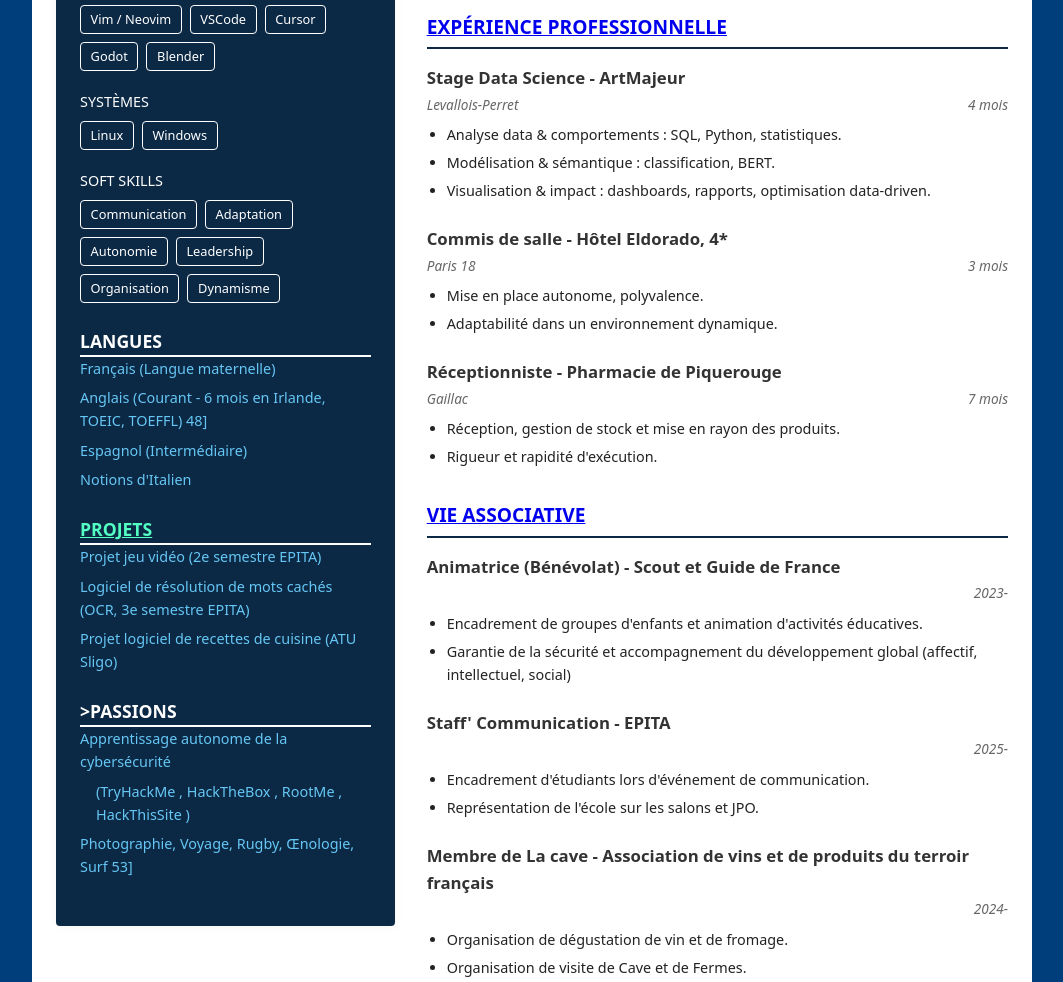
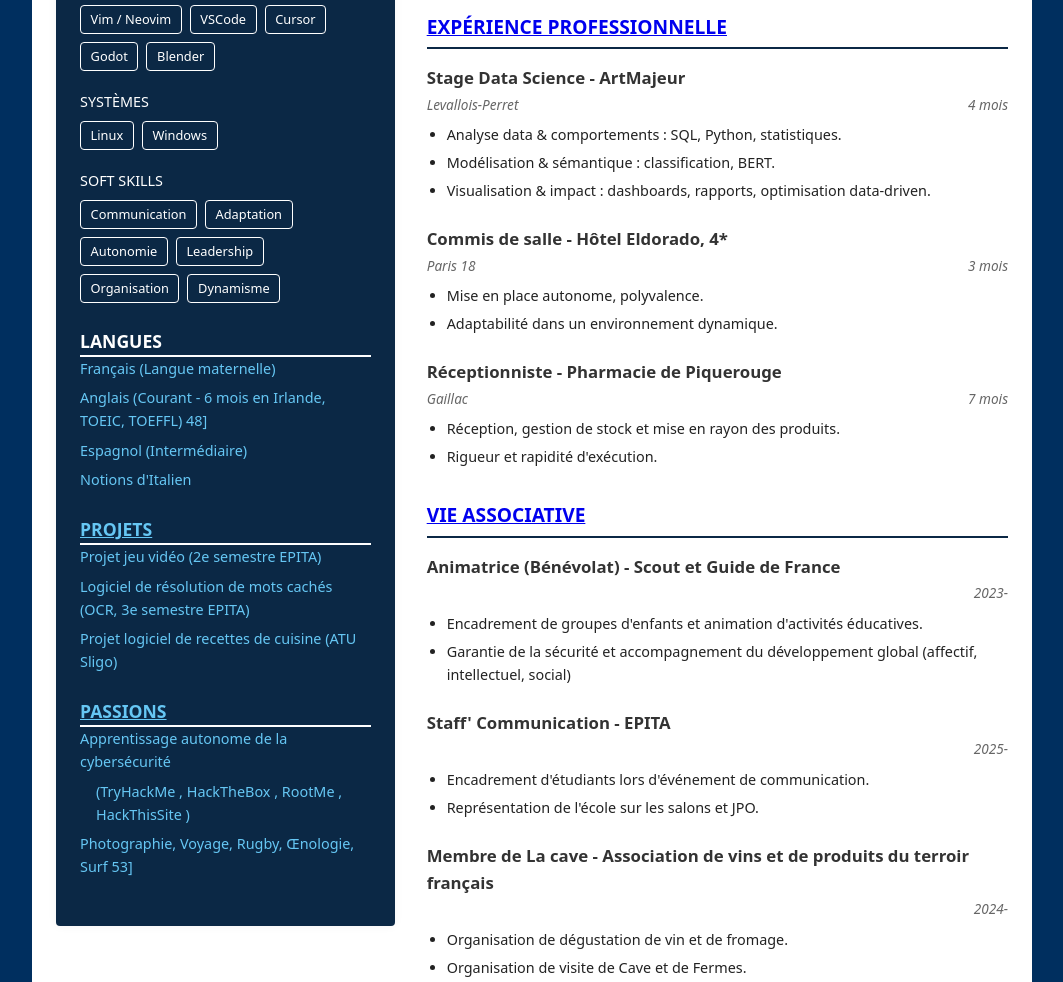
Before and after one commit to CeliaBocage/CeliaBocage.github.io, a plain HTML site: page index.html in a window 1280 px wide. Shown: the part 752-1734 px from the top of the page, without its empty margins (108-1171 px from the left). Drawn offline with Linux system fonts and the light colour scheme.

Commit message:
recalibrage esthetique

```diff
--- a/assets/css/style.css
+++ b/assets/css/style.css
@@ -7,7 +7,7 @@
 
 body {
   font-family: system-ui, -apple-system, BlinkMacSystemFont, "Segoe UI", sans-serif;
-  background: #003d7b; /* CHANGÉ : Fond bleu foncé pour tout le corps */
+  background: #002f5f; /* CHANGÉ : Fond bleu foncé pour tout le corps */
   color: #222;
   line-height: 1.6;
 }
--- a/index.html
+++ b/index.html
@@ -91,14 +91,14 @@
                 <li>Notions d'Italien </li>
             </ul>
 
-            <h2><a href="projets.html" style="color: #53ffc3;">PROJETS</a> </h2>
+            <h2><a href="projets.html" style="color: #66c7f4;">PROJETS</a> </h2>
             <ul class="cv-list contact-block">
                 <li>Projet jeu vidéo (2e semestre EPITA) </li>
                 <li>Logiciel de résolution de mots cachés (OCR, 3e semestre EPITA) </li>
                 <li>Projet logiciel de recettes de cuisine (ATU Sligo) </li>
             </ul>
 
-            <h2><a href="passions.html" style="color: #53ffc3;"></a>>PASSIONS</a> </h2>
+            <h2><a href="passions.html" style="color: #66c7f4;">PASSIONS</a> </h2>
             <ul class="cv-list contact-block">
                 <li>Apprentissage autonome de la cybersécurité </li>
                 <li style="margin-left: 1rem; list-style: none;">(TryHackMe , HackTheBox , RootMe , HackThisSite )</li>
```
